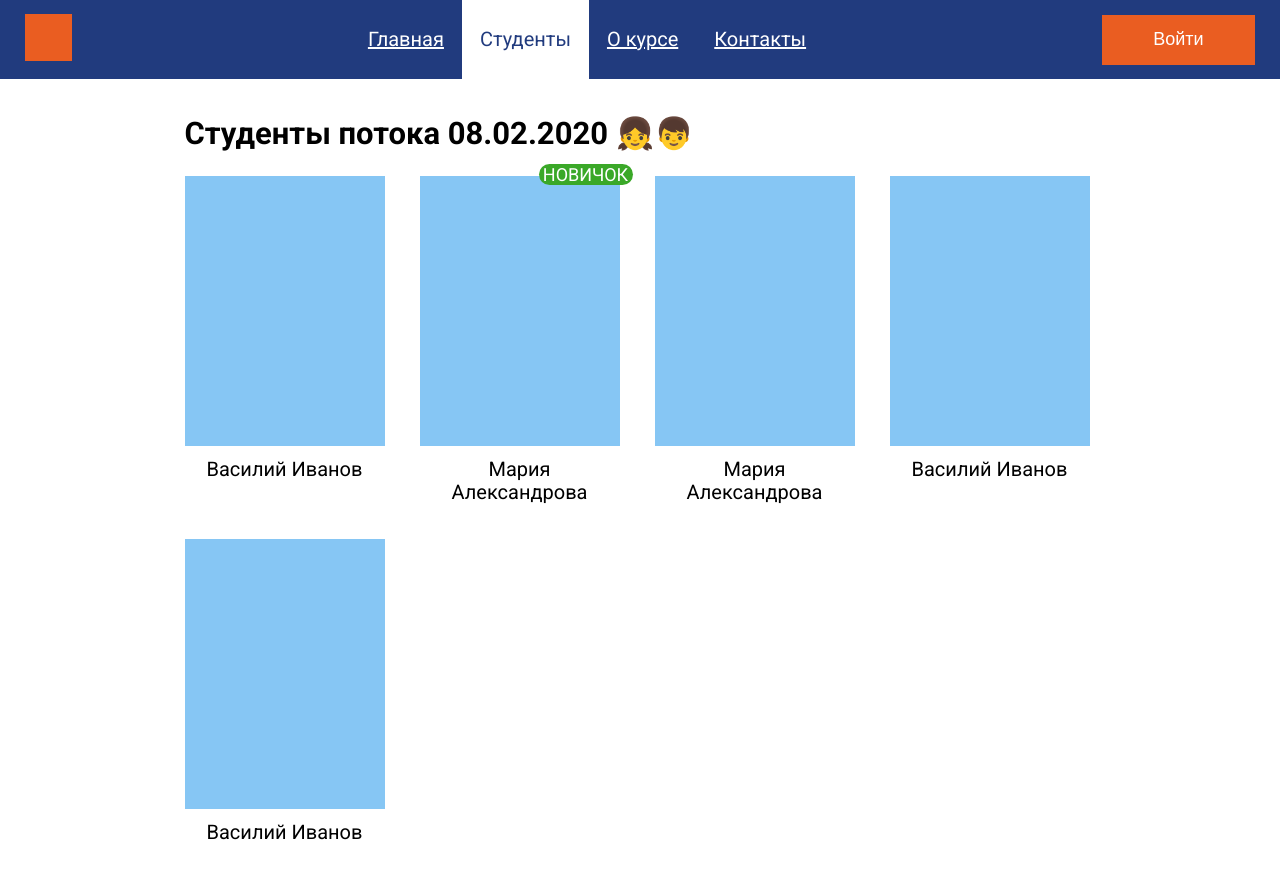
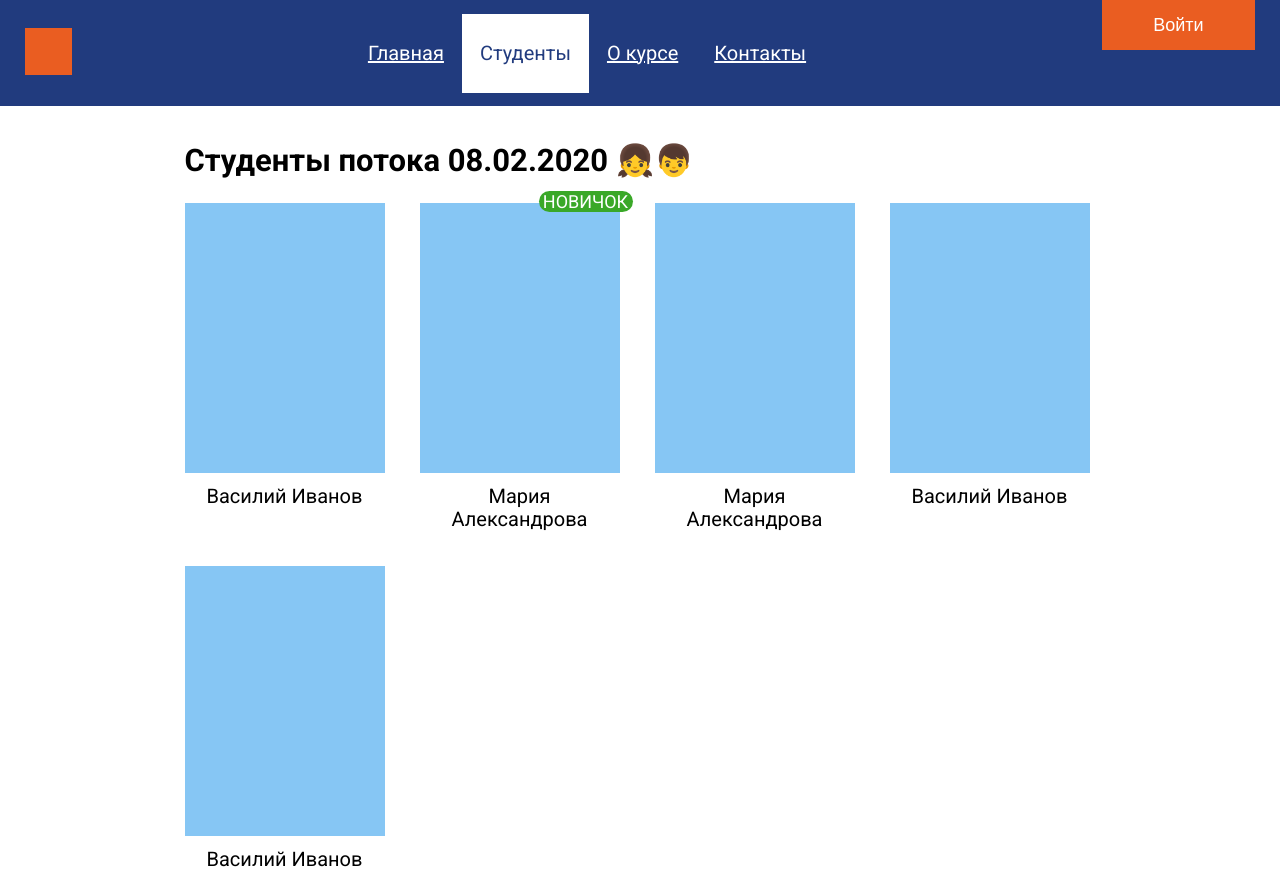
Before and after one commit to chudoVR/learning-together.github.io, a plain HTML site: page students.html in a window 1280 px wide. Shown: the top 874 px of the page. Drawn offline with Linux system fonts and the light colour scheme.

Commit message:
Update students.html

```diff
--- a/students.html
+++ b/students.html
@@ -25,7 +25,7 @@
                     <li><a class="menu_link" href="contacts.html">Контакты</a></li>
                 </ul>
             </nav>
-            <button class="btn">Войти</button>
+            <button class="btn form_btn">Войти</button>
         </header>
         <div class="registration">
             <div class="okno">
```
